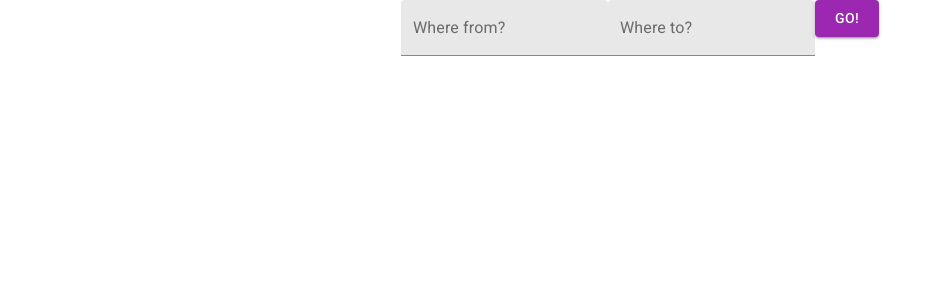
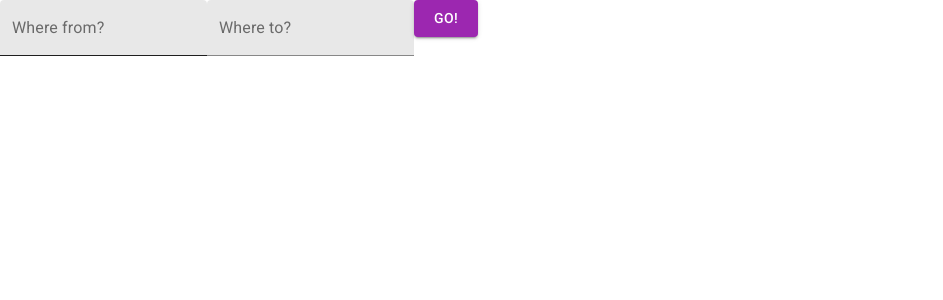
Before and after one commit to rebecacalvoquintero/LighthouseWs, a React (Create React App) app: page / in a window 1280 px wide. Shown: the top 300 px of the page, without its empty margins (0-943 px from the left). Built offline with nearby package versions, Linux system fonts and the light colour scheme.

Commit message:
adds the directions object

```diff
--- a/src/App.js
+++ b/src/App.js
@@ -1,17 +1,19 @@
 import "./App.css";
 
+import { BrowserRouter } from "react-router-dom";
 import Home from "./components/Home/Home";
 import { MuiThemeProvider } from "@material-ui/core/styles";
 import React from "react";
+import Router from "./components/Router/Router";
 import theme from "./styles/theme";
 
 function App() {
   return (
-    <MuiThemeProvider theme={theme}>
-      <div className="App">
-        <Home />
-      </div>
-    </MuiThemeProvider>
+    <BrowserRouter>
+      <MuiThemeProvider theme={theme}>
+        <Router />
+      </MuiThemeProvider>
+    </BrowserRouter>
   );
 }
 
--- /dev/null
+++ b/src/components/Directions/Directions.tsx
@@ -0,0 +1,11 @@
+import React, { useState } from "react";
+
+import Button from "@material-ui/core/Button";
+import { RouteComponentProps } from "react-router-dom";
+import TextField from "@material-ui/core/TextField";
+
+const Directions: React.FC<{}> = () => {
+  return <div>Hello</div>;
+};
+
+export default Directions;
--- a/src/components/Home/Home.tsx
+++ b/src/components/Home/Home.tsx
@@ -1,26 +1,43 @@
 import React, { useState } from "react";
 
 import Button from "@material-ui/core/Button";
-// import { RouteComponentProps } from "react-router-dom";
+import { Link } from "react-router-dom";
+import { RouteComponentProps } from "react-router-dom";
 import TextField from "@material-ui/core/TextField";
+import { withRouter } from "react-router";
 
 export type OwnProps = {};
 
-// export type Props = RouteComponentProps & OwnProps;
+export type Props = RouteComponentProps & OwnProps;
 
-// className={classes.root}
 const Home: React.FC<OwnProps> = () => {
   const [from, setFrom] = useState("");
   const [to, setTo] = useState("");
+
+  const onWhereFromChange = (value: string) => setFrom(value);
+  const onWhereToChange = (value: string) => setTo(value);
+
   return (
     <form noValidate autoComplete="off">
-      <TextField id="filled-basic" label="Where from?" variant="filled" />
-      <TextField id="filled-basic" label="Where to?" variant="filled" />
-      <Button variant="contained" color="primary" type="submit">
-        Go!
-      </Button>
+      <TextField
+        id="filled-basic"
+        label="Where from?"
+        variant="filled"
+        onChange={(event) => onWhereFromChange(event.currentTarget.value)}
+      />
+      <TextField
+        id="filled-basic"
+        label="Where to?"
+        variant="filled"
+        onChange={(event) => onWhereToChange(event.currentTarget.value)}
+      />
+      <Link to="/directions">
+        <Button variant="contained" color="primary" type="submit">
+          Go!
+        </Button>
+      </Link>
     </form>
   );
 };
 
-export default Home;
+export default withRouter(Home);
--- /dev/null
+++ b/src/components/Router/Router.tsx
@@ -0,0 +1,14 @@
+import { Route, Switch } from "react-router-dom";
+
+import Directions from "../Directions/Directions";
+import Home from "../Home/Home";
+import React from "react";
+
+const Router = () => (
+  <Switch>
+    <Route exact path="/" component={Home} />
+    <Route path="/directions" component={Directions} />
+  </Switch>
+);
+
+export default Router;
```
Also changed, not shown: src/index.tsx (renamed from src/index.js).
